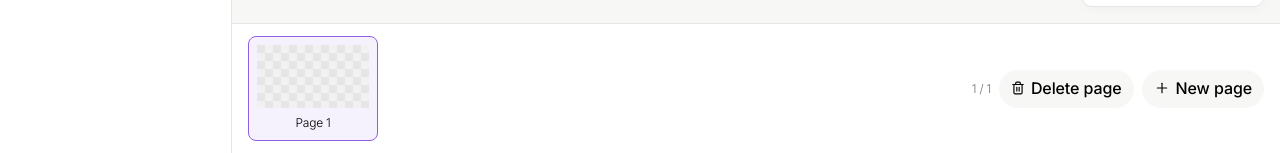
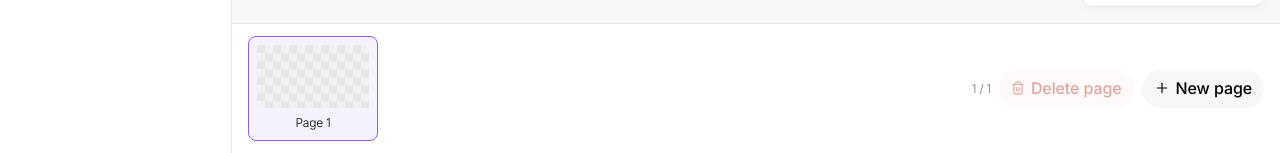
Before and after one commit to MichaelHo02/open-dots, a Next.js app: page / in a window 1280 px wide. Shown: the part 647-800 px from the top of the page. Built offline with nearby package versions, Linux system fonts and the light colour scheme.

Commit message:
Style page deletion as destructive

```diff
--- a/app/globals.css
+++ b/app/globals.css
@@ -880,6 +880,15 @@ input {
   overflow: visible;
 }
 
+.pill.danger-subtle {
+  border-color: #fecdca;
+  background: #fef3f2;
+  color: #b42318;
+}
+.pill.danger-subtle:hover:not(:disabled) { border-color: #fda29b; background: #fee4e2; }
+.pill.danger-subtle:focus-visible { outline-color: #d92d20; }
+.pill.danger-subtle:disabled { opacity: .4; }
+
 .pill[data-active="true"],
 .pill.primary {
   background: var(--primary);
--- a/components/FilmApp.tsx
+++ b/components/FilmApp.tsx
@@ -206,7 +206,7 @@ export function FilmApp() {
             </div>
             <div className="strip-actions">
               <span className="page-count">{film.activeIndex + 1} / {film.pages.length}</span>
-              <button type="button" className="pill ghost" disabled={film.pages.length <= 1} onClick={() => api.removePage(film.activeIndex)}><Trash2 size={14} aria-hidden="true" />Delete page</button>
+              <button type="button" className="pill danger-subtle" disabled={film.pages.length <= 1} onClick={() => api.removePage(film.activeIndex)}><Trash2 size={14} aria-hidden="true" />Delete page</button>
               <button type="button" className="pill ghost" onClick={() => { api.addPage(); api.resetStageZoom(); setInspectorOpen(true); }}>
                 <ChromeIcon name="page" size={16} />New page
               </button>
```
